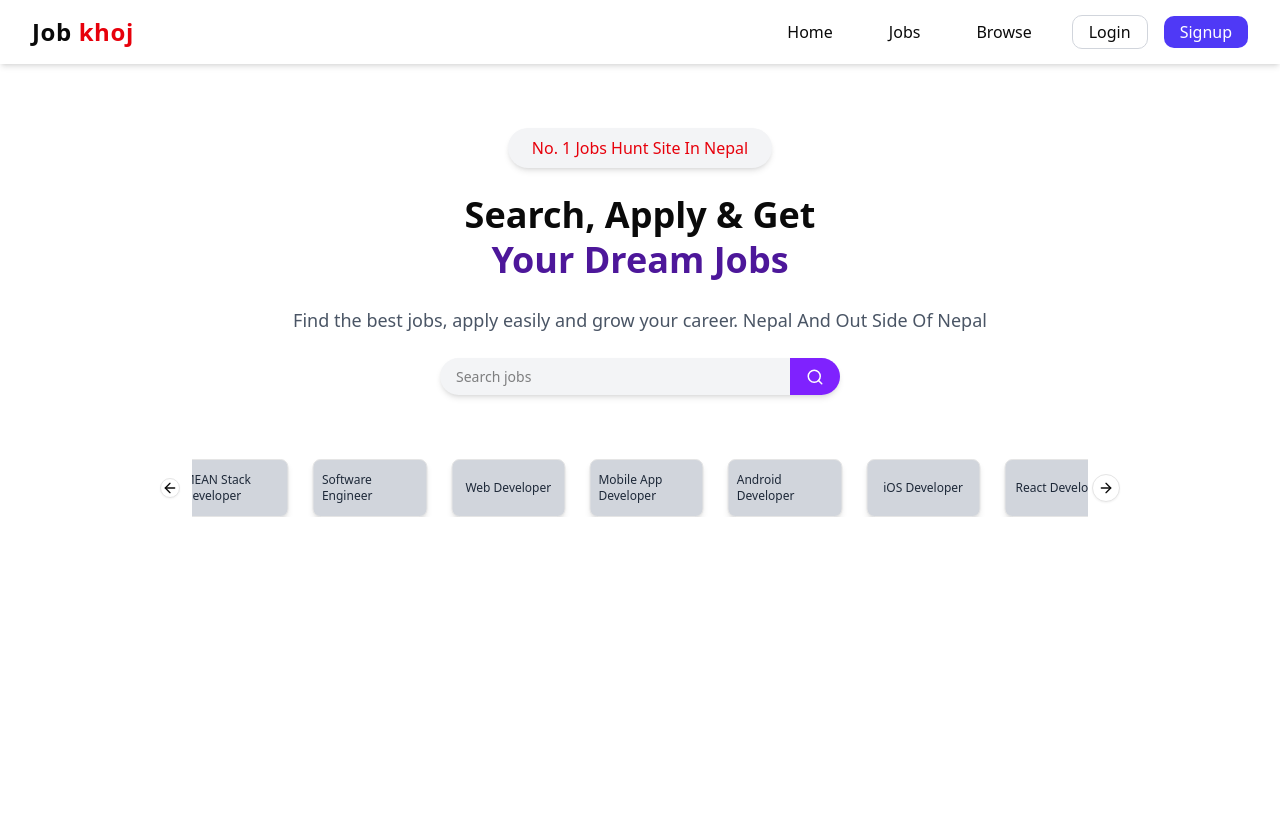
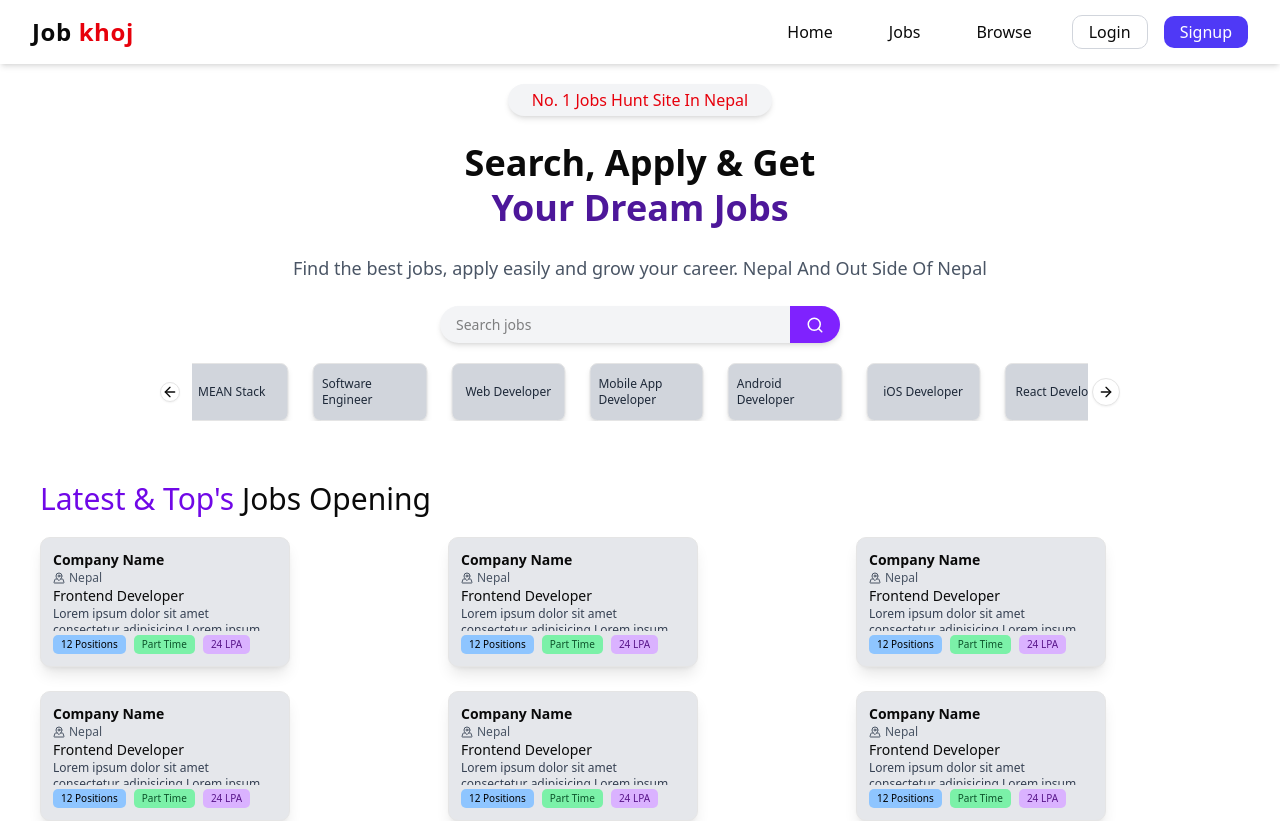
Before and after one commit to shekhbasir/kaamkaj-Nepal-finding-jobs-all-API-, a React (Vite) app in the folder frontend/basir/: page / in a window 1280 px wide. Before the commit the page ends 800 px from the top, so only its background shows below. Built offline with nearby package versions, Linux system fonts and the light colour scheme.

Commit message:
just the small changes i made here

```diff
--- a/frontend/basir/src/allshared/Home.jsx
+++ b/frontend/basir/src/allshared/Home.jsx
@@ -2,6 +2,7 @@ import React from "react";
 import Nav from "./Nav";
 import Searchwala from "../sabchotchij/Searchwala";
 import Casoursab from "../sabchotchij/Casoursab";
+import Latestjobs from "../sabchotchij/Latestjobs";
 
 function Home() {
   return (
@@ -9,6 +10,8 @@ function Home() {
       <div>
         <Searchwala></Searchwala>
         <Casoursab />
+
+        <Latestjobs />
       </div>
     </>
   );
--- a/frontend/basir/src/sabchotchij/Casoursab.jsx
+++ b/frontend/basir/src/sabchotchij/Casoursab.jsx
@@ -11,11 +11,11 @@ import Autoplay from "embla-carousel-autoplay";
 
 function Casoursab() {
   const sabjobs = [
-    "Frontend Developer",
-    "Backend Developer",
-    "Full Stack Developer",
-    "MERN Stack Developer",
-    "MEAN Stack Developer",
+    "Frontend",
+    "Backend ",
+    "Full Stack",
+    "MERN Stack ",
+    "MEAN Stack",
     "Software Engineer",
     "Web Developer",
     "Mobile App Developer",
@@ -32,33 +32,21 @@ function Casoursab() {
     "Data Scientist",
     "Data Analyst",
     "Data Engineer",
-    "Machine Learning Engineer",
+    "ML",
     "AI Engineer",
-    "Deep Learning Engineer",
+    "DL Engineer",
     "Cloud Engineer",
     "AWS Engineer",
     "DevOps Engineer",
-    "Site Reliability Engineer (SRE)",
+    "Site (SRE)",
     "Cyber Security Analyst",
     "Ethical Hacker",
-    "Penetration Tester",
-    "Network Engineer",
-    "System Administrator",
-    "Database Administrator (DBA)",
-    "Blockchain Developer",
-    "Web3 Developer",
+
     "Game Developer",
     "AR/VR Developer",
     "Embedded Systems Engineer",
     "IoT Engineer",
-    "QA Engineer",
-    "Software Tester",
-    "Automation Tester",
-    "UI Developer",
-    "UX Engineer",
-    "Technical Architect",
-    "IT Support Engineer",
-    "Technical Consultant",
+
     "API Developer",
     "Low-Code / No-Code Developer",
   ];
--- /dev/null
+++ b/frontend/basir/src/sabchotchij/Jobscard.jsx
@@ -0,0 +1,39 @@
+import React from "react";
+import { MapPinned } from "lucide-react";
+
+function Jobscard() {
+  return (
+    <div className="h-[130px] w-[250px] bg-gray-200 border rounded-[10px] shadow-lg p-3 flex flex-col justify-between cursor-pointer">
+      {/* Company */}
+      <div>
+        <h1 className="text-sm font-semibold">Company Name</h1>
+        <span className="text-xs text-gray-600 flex items-center gap-1">
+          <MapPinned size={12} /> Nepal
+        </span>
+      </div>
+
+      {/* Job title */}
+      <h2 className="text-sm font-medium">Frontend Developer</h2>
+
+      {/* Description (SCROLLABLE) */}
+      <p className="text-xs text-gray-700 h-[32px] overflow-y-auto pr-1">
+        Lorem ipsum dolor sit amet consectetur adipisicing Lorem ipsum dolor sit
+      </p>
+
+      {/* Tags */}
+      <div className="flex gap-2 mt-1">
+        <button className="text-[10px] px-2 py-[2px] bg-blue-300 text-black rounded-[5px]">
+          12 Positions
+        </button>
+        <button className="text-[10px] px-2 py-[2px] bg-green-300 text-green-900 rounded-[5px]">
+          Part Time
+        </button>
+        <button className="text-[10px] px-2 py-[2px] bg-purple-300 text-purple-900 rounded-[5px]">
+          24 LPA
+        </button>
+      </div>
+    </div>
+  );
+}
+
+export default Jobscard;
--- /dev/null
+++ b/frontend/basir/src/sabchotchij/Latestjobs.jsx
@@ -0,0 +1,24 @@
+import React from "react";
+import Jobscard from "./Jobscard";
+
+function Latestjobs() {
+  const array = [1, 2, 3, 4, 5, 6];
+
+  return (
+    <div className="mt-10">
+      {/* Heading */}
+      <div className="px-10 py-5 text-3xl font-medium">
+        <span className="text-violet-700">Latest & Top's</span> Jobs Opening
+      </div>
+
+      {/* Cards */}
+      <div className="grid grid-cols-1 sm:grid-cols-2 md:grid-cols-3 gap-6 px-10">
+        {array.map((item, index) => (
+          <Jobscard key={index} />
+        ))}
+      </div>
+    </div>
+  );
+}
+
+export default Latestjobs;
--- a/frontend/basir/src/sabchotchij/Searchwala.jsx
+++ b/frontend/basir/src/sabchotchij/Searchwala.jsx
@@ -2,9 +2,9 @@ import React from "react";
 import { Search } from "lucide-react";
 function Searchwala() {
   return (
-    <div className="w-full flex justify-center px-4 py-16">
+    <div className="w-full flex justify-center px-4 py-5">
       <div className="max-w-3xl flex flex-col items-center text-center gap-6">
-        <div className="px-6 py-2 bg-gray-100 rounded-full shadow-md">
+        <div className="px-6 py-1 bg-gray-100 rounded-full shadow-md">
           <span className="text-red-600 font-medium">
             No. 1 Jobs Hunt Site In Nepal
           </span>
```
